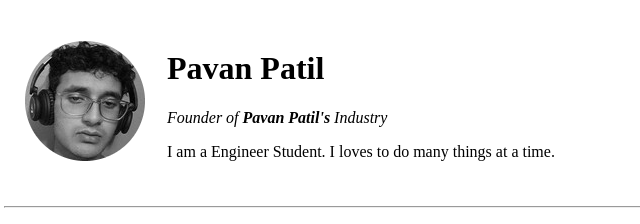
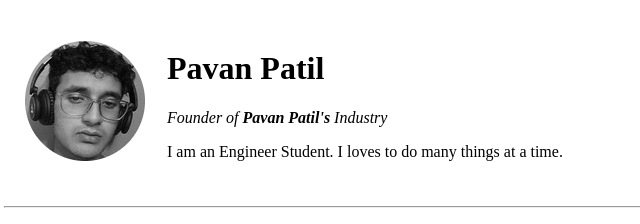
Before and after one commit to pavanrex/CV, a plain HTML site: page index.html in a window 1280 px wide. Shown: the top 224 px of the page, 4-644 px from the left. Drawn offline with Linux system fonts and the light colour scheme.

Commit message:
Update index.html

```diff
--- a/index.html
+++ b/index.html
@@ -14,7 +14,7 @@
       <td><img src="Images/Pavans modified.png.png" alt="PavantheGoat"></td>
       <td>  <h1>Pavan Patil</h1>
         <p><em>Founder of <strong>Pavan Patil's</strong> Industry</em></p>
-        <p>I am a Engineer Student. I loves to do many things at a time.</p></td>
+        <p>I am an Engineer Student. I loves to do many things at a time.</p></td>
     </tr>
   </table>
 
```
